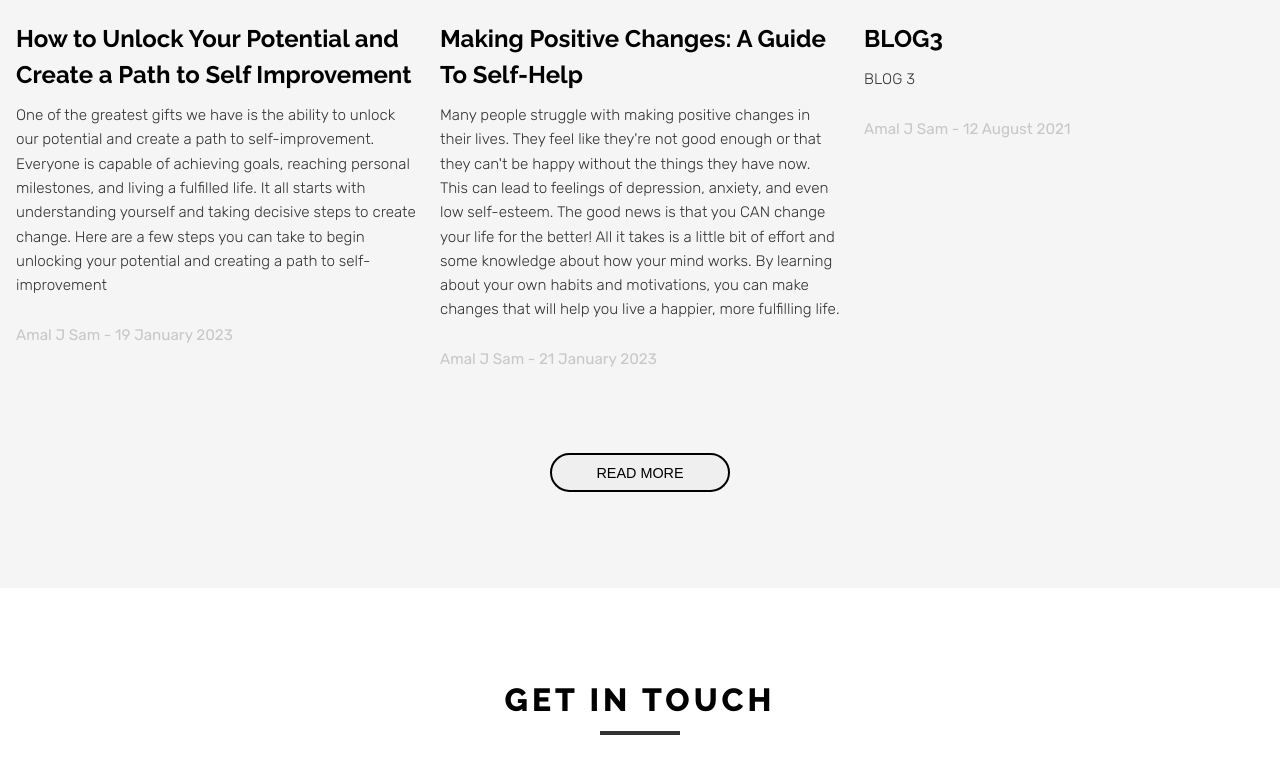
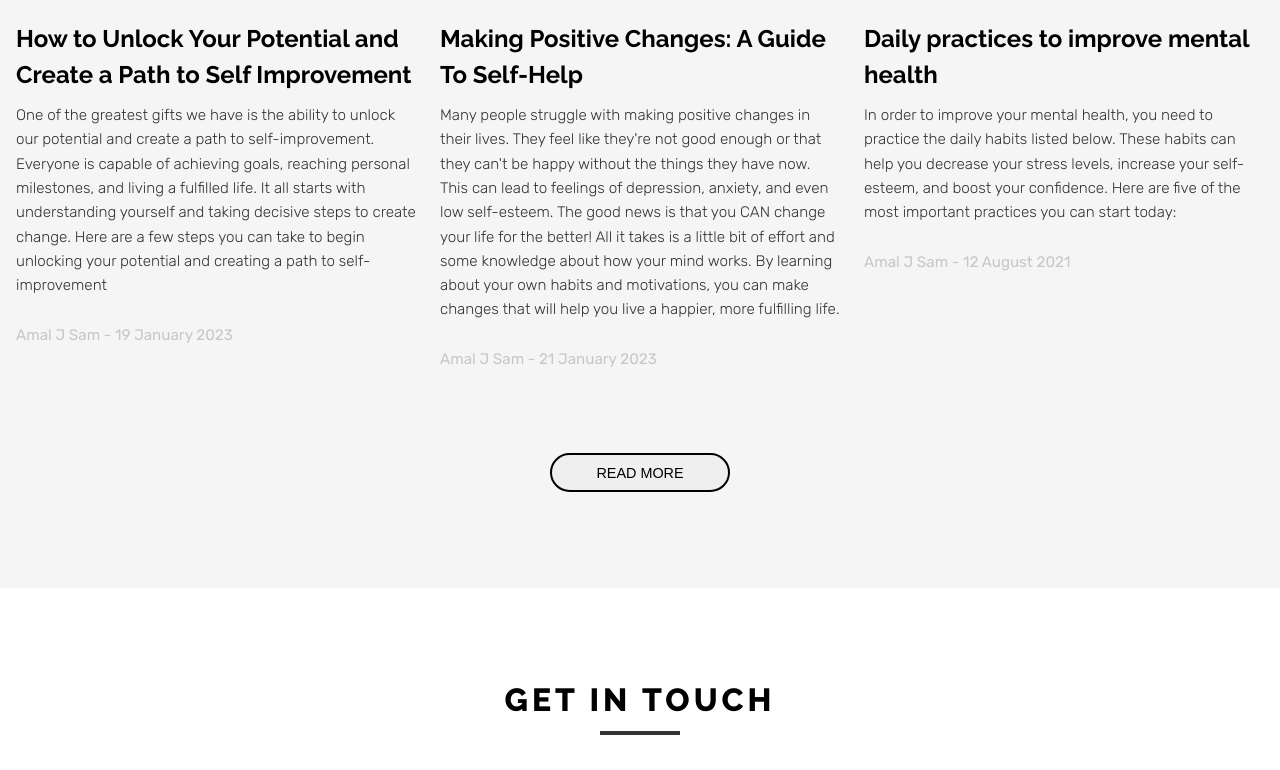
Before and after one commit to amaljsam/amaljsam.tech, a plain HTML site: page index.html in a window 1280 px wide. Shown: the part 2225-2995 px from the top of the page. Drawn offline with Linux system fonts and the light colour scheme.

Commit message:
Update index.html

```diff
--- a/index.html
+++ b/index.html
@@ -242,8 +242,10 @@ The good news is that you CAN change your life for the better! All it takes is a
         <div class = "item">
           <img src = "assets/blog3.jpg" alt = "blog image">
           <div class = "item-content">
-            <h2>BLOG3</h2>
-            <p class = "text">BLOG 3</p>
+            <h2>Daily practices to improve mental health</h2>
+            <p class = "text">In order to improve your mental health, you need to practice the daily habits listed below. These habits can help you decrease your stress levels, increase your self-esteem, and boost your confidence.
+
+Here are five of the most important practices you can start today:</p>
             <p class = "text light-text">Amal J Sam - 12 August 2021</p>
           </div>
         </div>
```
